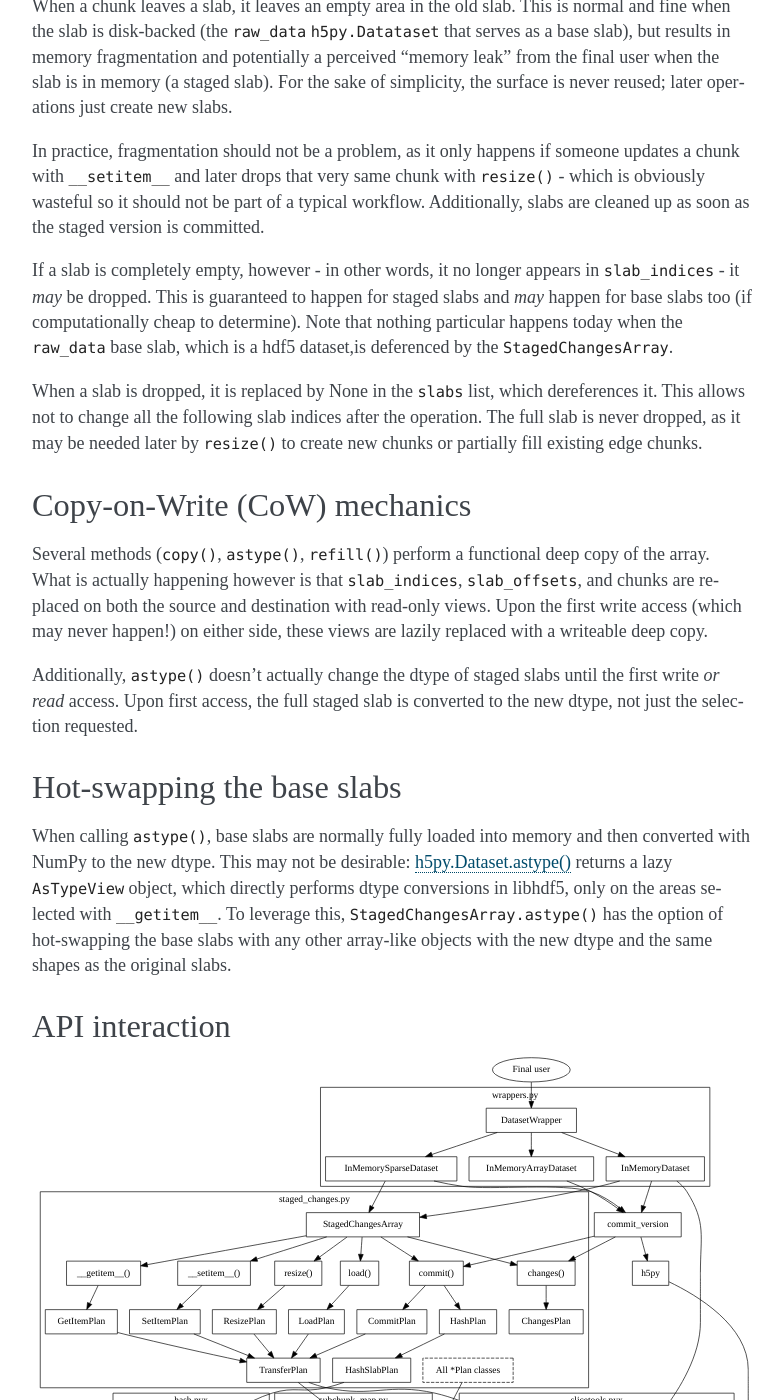
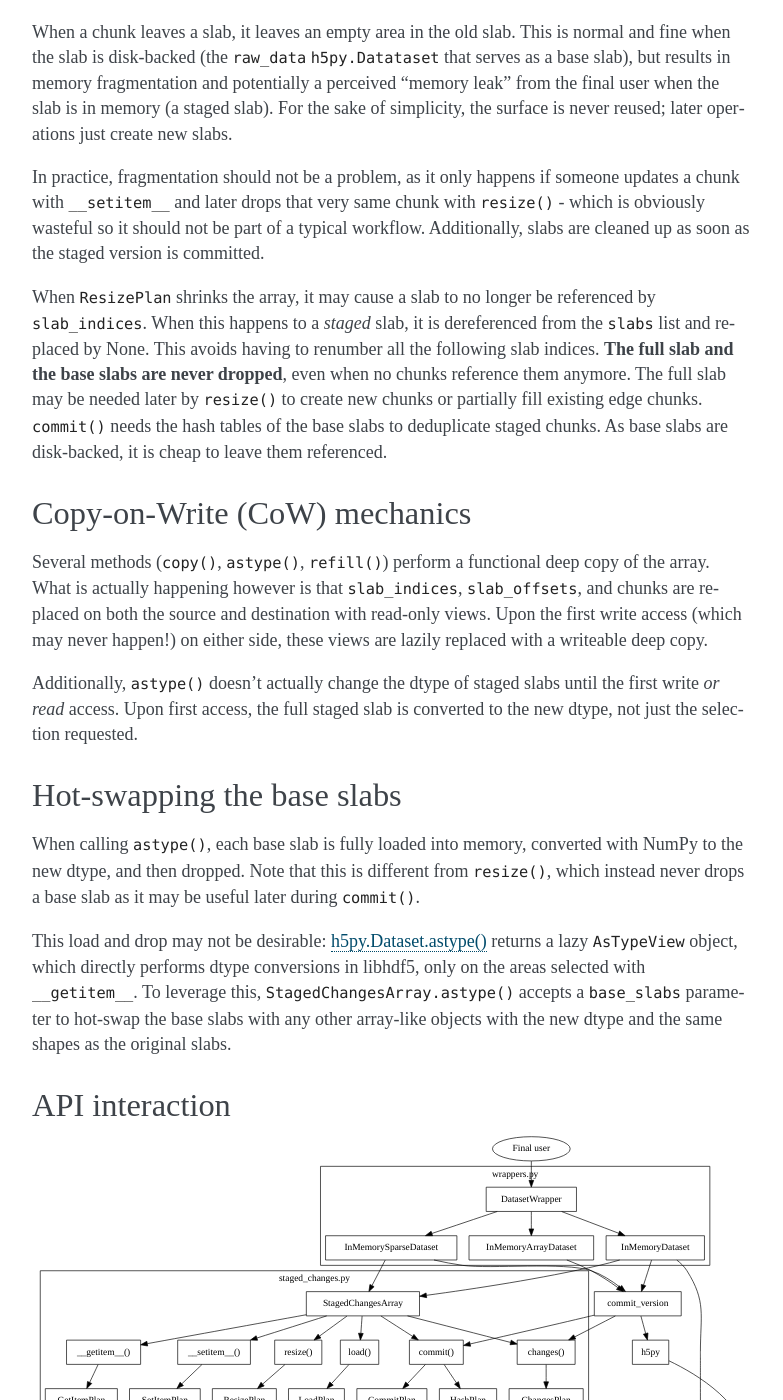
Before and after one commit to deshaw/versioned-hdf5, a Sphinx documentation site: the page built from docs/staged_changes.rst, in a window 1280 px wide and 1400 px high, scrolled down 9309 px. Shown: the whole window, without its empty margins (358-1141 px from the left). Built offline with Sphinx 7.4.7, drawn with Linux system fonts in a browser that asks for light colours; some of the changed text lies outside the part shown.

Commit message:
Redesign the commit stage: Do not drop base slabs

```diff
--- a/docs/staged_changes.rst
+++ b/docs/staged_changes.rst
@@ -329,8 +329,9 @@ be physically filled with the fill_value:
 --------------------
 
 ``LoadPlan`` ensures that all chunks are either on the full slab or on a staged slab. It
-selects all chunks in that lie on a base slab and transfers them to a brand new staged
-slab.
+selects all chunks that lie on a base slab and transfers them to a brand new staged
+slab. The base slabs themselves remain in the ``slabs`` list; they're simply no longer
+referenced by ``slab_indices``.
 
 
 .. _staged_changes_commit:
@@ -438,17 +439,14 @@ updates a chunk with ``__setitem__`` and later drops that very same chunk with
 ``resize()`` - which is obviously wasteful so it should not be part of a typical
 workflow. Additionally, slabs are cleaned up as soon as the staged version is committed.
 
-If a slab is completely empty, however - in other words, it no longer appears in
-``slab_indices`` - it *may* be dropped. This is guaranteed to happen for staged slabs
-and *may* happen for base slabs too (if computationally cheap to determine). Note that
-nothing particular happens today when the ``raw_data`` base slab, which is a hdf5
-dataset,is deferenced by the ``StagedChangesArray``.
-
-When a slab is dropped, it is replaced by None in the ``slabs`` list, which dereferences
-it. This allows not to change all the following slab indices after the operation.
-The full slab is never dropped, as it may be needed later by ``resize()`` to create new
-chunks or partially fill existing edge chunks.
-
+When ``ResizePlan`` shrinks the array, it may cause a slab to no longer be referenced by
+``slab_indices``. When this happens to a *staged* slab, it is dereferenced from the
+``slabs`` list and replaced by None. This avoids having to renumber all the following
+slab indices. **The full slab and the base slabs are never dropped**, even when no
+chunks reference them anymore. The full slab may be needed later by ``resize()`` to
+create new chunks or partially fill existing edge chunks. ``commit()`` needs the hash
+tables of the base slabs to deduplicate staged chunks. As base slabs are disk-backed, it
+is cheap to leave them referenced.
 
 Copy-on-Write (CoW) mechanics
 -----------------------------
@@ -465,13 +463,15 @@ the new dtype, not just the selection requested.
 
 Hot-swapping the base slabs
 ---------------------------
-When calling ``astype()``, base slabs are normally fully loaded into memory and then
-converted with NumPy to the new dtype. This may not be desirable:
-`h5py.Dataset.astype()`_ returns a lazy ``AsTypeView`` object, which directly performs
-dtype conversions in libhdf5, only on the areas selected with ``__getitem__``. To
-leverage this, ``StagedChangesArray.astype()`` has the option of hot-swapping the base
-slabs with any other array-like objects with the new dtype and the same shapes as the
-original slabs.
+When calling ``astype()``, each base slab is fully loaded into memory, converted with
+NumPy to the new dtype, and then dropped. Note that this is different from ``resize()``,
+which instead never drops a base slab as it may be useful later during ``commit()``.
+
+This load and drop may not be desirable: `h5py.Dataset.astype()`_ returns a lazy
+``AsTypeView`` object, which directly performs dtype conversions in libhdf5, only on the
+areas selected with ``__getitem__``. To leverage this, ``StagedChangesArray.astype()``
+accepts a ``base_slabs`` parameter to hot-swap the base slabs with any other array-like
+objects with the new dtype and the same shapes as the original slabs.
 
 
 API interaction
```
Also changed, not shown: 2 other files.
